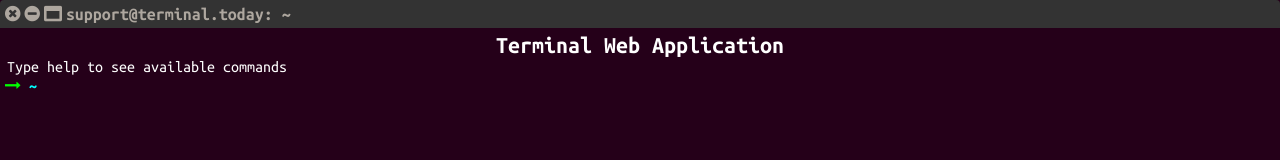
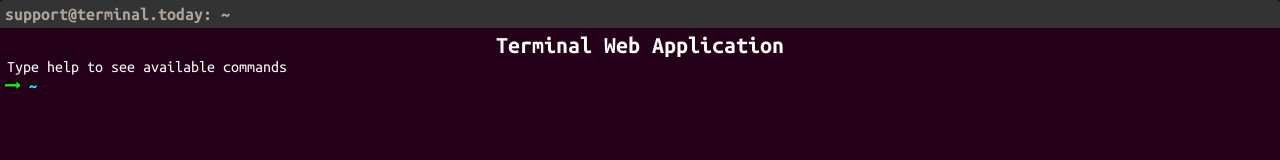
Before and after one commit to arsho/terminal, a React (Create React App) app: page / in a window 1280 px wide. Shown: the top 160 px of the page. Built offline with nearby package versions, Linux system fonts and the light colour scheme.

Commit message:
#2 Separated CSS for Ubuntu terminal

```diff
--- a/public/assets/css/style.css
+++ b/public/assets/css/style.css
@@ -11,12 +11,8 @@
 }
 
 body{
-    background-color: #250019;
     width: 100%;
-}
-
-.terminal{
-    color: white;
+    height: 100%;
 }
 
 header{
@@ -28,10 +24,13 @@ header pre{
     text-align: left;
 }
 
+.terminal{
+    width: 100%;
+    height: 100vh;
+}
+
 .terminal_header{
     padding: 5px;
-    background-color: #333;
-    color: #aea79f;
     border-top-left-radius: 4px;
     -o-border-top-left-radius: 4px;
     -webkit-border-top-left-radius: 4px;
@@ -67,10 +66,6 @@ header pre{
     width: 0.4em;
 }
 
-.terminal_body::-webkit-scrollbar-thumb {
-    background-color: #9d4100;
-}
-
 .command{
     display: block;
     padding: 2px;
@@ -80,21 +75,11 @@ header pre{
     font-weight: bold;
 }
 
-.green{
-    color: lime;
-}
-
-.skyblue{
-    color: #00FFFF;
-}
-
 .command-input{
     background: transparent;
     border: none;
-    color: white;
     outline: none;
     font-size: 16px;
-    caret-color: white;
 }
 
 .command-input:focus{
@@ -110,10 +95,42 @@ table{
 
 .terminal_body a{
     text-decoration: none;
-    color: white;
 }
 
 .terminal_body a:hover{
     cursor: pointer;
     text-decoration: underline;
 }
+
+/* Color code for Ubuntu Terminal */
+
+.ubuntu{
+    background-color: #250019;
+    color: white;
+}
+
+.ubuntu .terminal_header{
+    background-color: #333;
+    color: #aea79f;
+}
+
+.ubuntu .terminal_body::-webkit-scrollbar-thumb {
+    background-color: #9d4100;
+}
+
+.ubuntu .command-input{
+    color: white;
+    caret-color: white;
+}
+
+.ubuntu .terminal_body a{
+    color: white;
+}
+
+.ubuntu .command_prefix_icon{
+    color: lime;
+}
+
+.ubuntu .command_prefix_text{
+    color: #00FFFF;
+}
--- a/src/App.js
+++ b/src/App.js
@@ -5,7 +5,7 @@ import TerminaBody from './components/TerminalBody';
 class App extends Component {
     render() {
         return (
-            <div className="terminal">
+            <div className="ubuntu terminal">
                 <TerminalHeader/>
                 <TerminaBody/>
             </div>
--- a/src/components/CommandPrefix.js
+++ b/src/components/CommandPrefix.js
@@ -4,10 +4,10 @@ class CommandPrefix extends Component{
     render(){
         return(
             <span>
-                <span className="green bold">
+                <span className="command_prefix_icon bold">
                     <i className="fa fa-long-arrow-right"></i>
                 </span>
-                <span className="skyblue bold"> ~ </span>
+                <span className="command_prefix_text bold"> ~ </span>
             </span>
         );
     }
--- a/src/components/TerminalHeader.js
+++ b/src/components/TerminalHeader.js
@@ -4,9 +4,6 @@ class TerminalHeader extends Component{
     render(){
         return (
             <div className="terminal_header">
-                <i className="fa fa-times-circle"></i>
-                <i className="fa fa-minus-circle"></i>
-                <i className="fa fa-window-maximize"></i>
                 support@terminal.today: ~
             </div>
         );
--- a/src/components/UserInteraction.js
+++ b/src/components/UserInteraction.js
@@ -68,7 +68,7 @@ class UserInteraction extends Component {
             }
 
             if (valid_command === false) {
-                let terminal_output = get_unknown_command_output();
+                let terminal_output = get_unknown_command_output(user_value);
                 let current_command_output = get_terminal_output_data(user_value, terminal_output, "single_line");
                 this.setState({data: [...previous_data, current_command_output]});
             }
```
